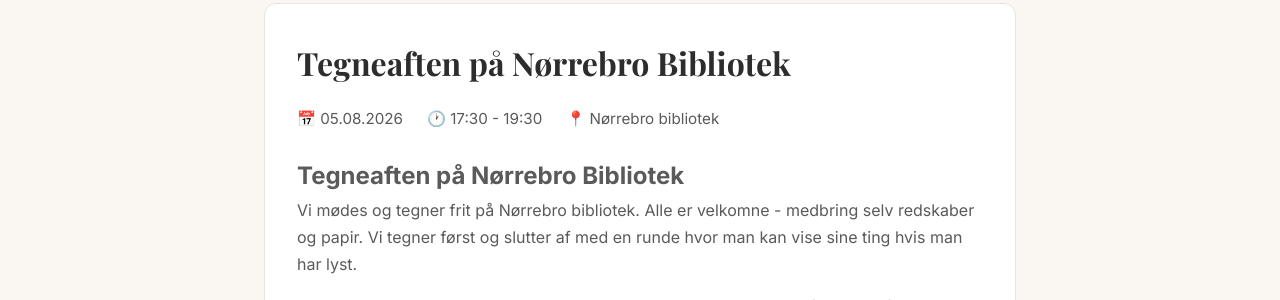
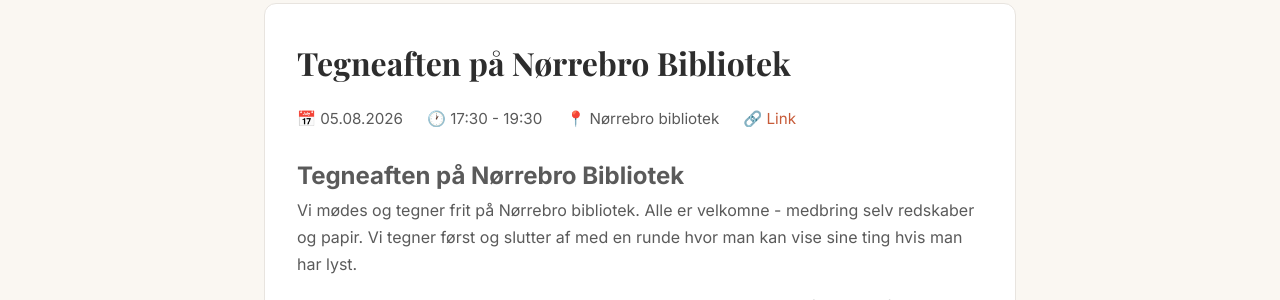
Before and after one commit to nallic/site-tegneklubben.dk, a Jekyll site: the page built from _events/2026-08-05-norrebro-tegneaften.markdown, in a window 1280 px wide and 1181 px high. Shown: the part 161-461 px from the top of the window. Built offline with Jekyll 4.4.1, drawn with Linux system fonts in a browser that asks for light colours.

Commit message:
links to events added.

```diff
--- a/_events/2026-08-05-norrebro-tegneaften.markdown
+++ b/_events/2026-08-05-norrebro-tegneaften.markdown
@@ -7,6 +7,7 @@
 description: Vi mødes og tegner frit på Nørrebro bibliotek. Alle er velkomne - medbring selv redskaber og papir.
 organizer: Tegneklubben
 contact: kontakt@tegneklubben.dk
+link: https://bibliotek.kk.dk/norrebro-bibliotek
 ---
 
 ## Tegneaften på Nørrebro Bibliotek
--- a/_layouts/event.html
+++ b/_layouts/event.html
@@ -36,6 +36,9 @@
             {% if page.location %}
             <span class="event-location">📍 {{ page.location }}</span>
             {% endif %}
+            {% if page.link %}
+            <a href="{{ page.link }}" class="event-link" target="_blank" rel="noopener noreferrer">🔗 Link</a>
+            {% endif %}
           </div>
         </header>
 
```
